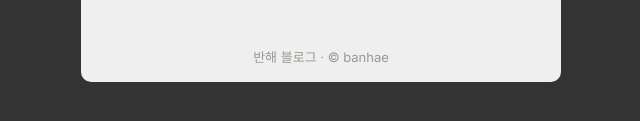
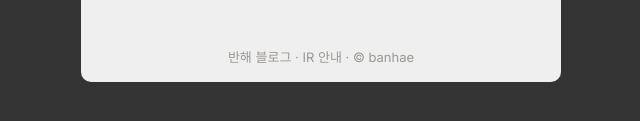
Before and after one commit to ai-banhae/farmina-test, a plain HTML site: page index.html in a window 1280 px wide. Shown: the part 651-772 px from the top of the page, 319-959 px from the left. Drawn offline with Linux system fonts and the light colour scheme; a web font is replaced by a local one.

Commit message:
footer: IR 안내 링크 추가 (ir.banhae.com 색인 분리 시험용)
Co-Authored-By: Claude Fable 5.1 <noreply@anthropic.com>

```diff
--- a/index.html
+++ b/index.html
@@ -312,6 +312,7 @@ height="0" width="0" style="display:none;visibility:hidden"></iframe></noscript>
 
 <footer class="site-footer">
   <a href="https://blog.banhae.com/" target="_blank" rel="noopener">반해 블로그</a> ·
+  <a href="https://ir.banhae.com/" target="_blank" rel="noopener">IR 안내</a> ·
   <a href="https://mkt.shopping.naver.com/link/683d586f881c5b310ec4a740?nt_source=farmina.test&nt_medium=footer" target="_blank" rel="noopener">© banhae</a>
 </footer>
 </div>
```
